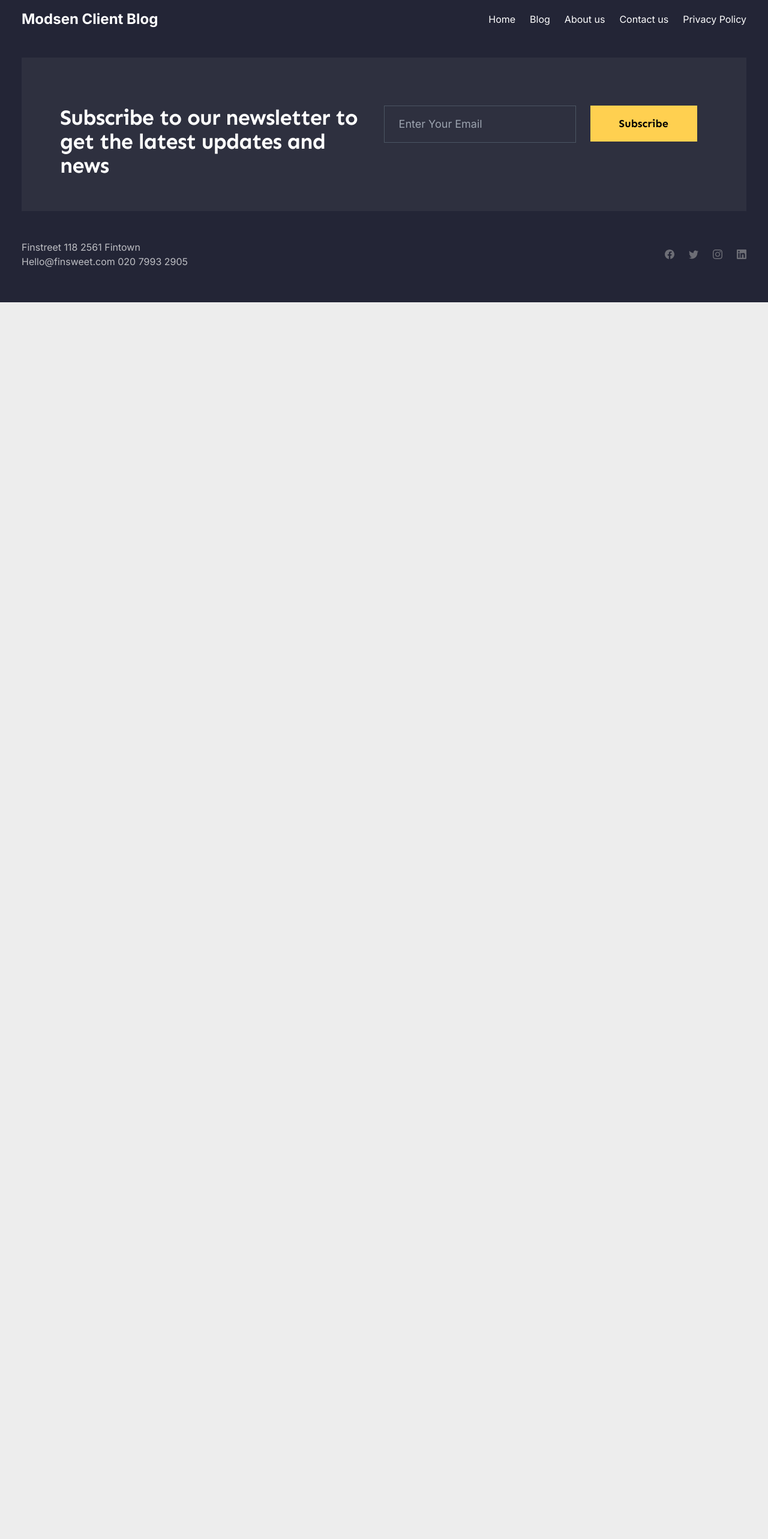
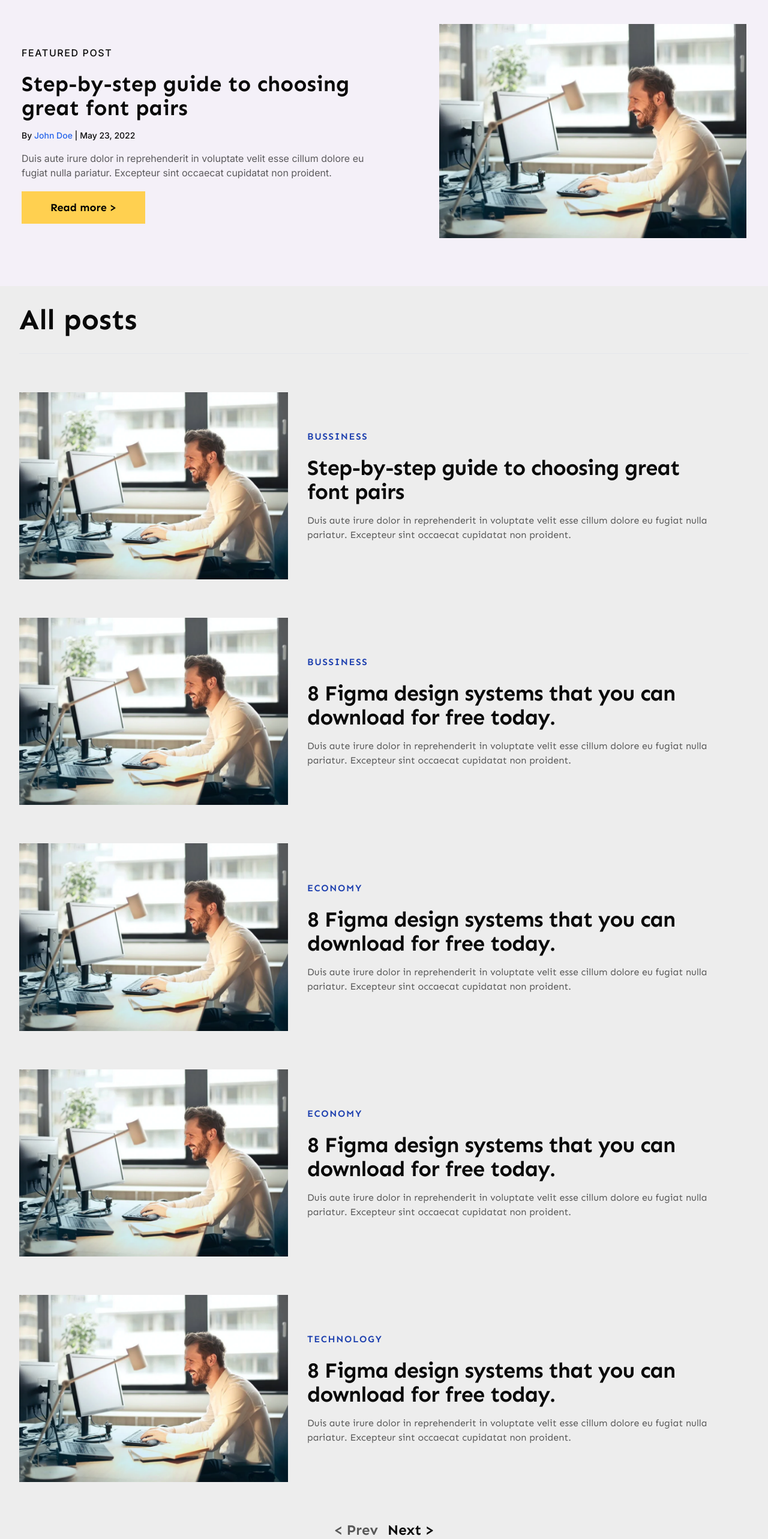
Before and after one commit to divineDuckk/Modsen-Client-Blog, a Next.js app: page /blog in a window 1280 px wide. Shown: the part 120-2686 px from the top of the page at 60% size. Before the commit the page ends 800 px from the top, so only its background shows below. Built offline with nearby package versions, Linux system fonts and the light colour scheme.

Commit message:
feat: add posts

```diff
--- a/src/app/blog/page.tsx
+++ b/src/app/blog/page.tsx
@@ -1 +1,46 @@
-export default function Blog() {}
+import Image from "next/image";
+
+import { sen } from "@/app/fonts";
+import { ActionLink } from "@/components/ActionLink";
+import { PostsContainer } from "@/components/PostsContainer";
+import { BLOG_POST_ROUTE } from "@/constants";
+import { Post } from "@/interfaces/post";
+import { getAbsoluteUrl } from "@/utils/functions/getAbsoluteUrl";
+
+export default async function Blog() {
+  const baseUrl = getAbsoluteUrl();
+  const response = await fetch(`${baseUrl}/api`);
+  const posts: Post[] = await response.json();
+  const { author, content, date, imgUrl, title, id } = posts[0];
+  return (
+    <div className="w-full">
+      <main className="flex flex-col items-center">
+        <div className="bg-magnolia w-full mb-8">
+          <div className="flex w-full mb-20 max-w-1440 mx-auto justify-between px-9 pt-20 items-center">
+            <section className="max-w-xl">
+              <h3 className="font-medium text-base tracking-widest uppercase mb-5">
+                Featured Post
+              </h3>
+              <h2 className={`${sen.className} font-bold text-4xl mb-4`}>
+                {title}
+              </h2>
+              <p className="font-medium text-sm mb-4">
+                By{" "}
+                <span className="font-medium text-sm text-blue-600">
+                  {author}
+                </span>{" "}
+                | {date}
+              </p>
+              <p className="mb-8 font-normal text-base opacity-65">{content}</p>
+              <ActionLink content="Read more >" link={BLOG_POST_ROUTE + id} />
+            </section>
+            <div className="max-w-lg object-cover">
+              <Image src={imgUrl} alt="post image" />
+            </div>
+          </div>
+        </div>
+        <PostsContainer serverPosts={posts} />
+      </main>
+    </div>
+  );
+}
--- /dev/null
+++ b/src/components/BlogPost/index.tsx
@@ -0,0 +1,37 @@
+/* eslint-disable @typescript-eslint/no-unused-vars */
+import Image from "next/image";
+import { FC } from "react";
+
+import { sen } from "@/app/fonts";
+
+import { BlogPostProps } from "./types";
+
+export const BlogPost: FC<BlogPostProps> = ({
+  author,
+  authorId,
+  category,
+  content,
+  date,
+  id,
+  imgUrl,
+  title,
+}) => {
+  return (
+    <article className="flex gap-8 items-center hover:bg-linen transition-all cursor-pointer">
+      <div className="object-cover max-w-md max-h-80 w-full">
+        <Image src={imgUrl} alt="post image" />
+      </div>
+      <div className="max-w-2xl">
+        <h3 className="font-semibold text-base text-blue-800 tracking-widest mb-5 uppercase">
+          {category}
+        </h3>
+        <h2
+          className={`${sen.className} font-bold text-4xl tracking-tight mb-4`}
+        >
+          {title}
+        </h2>
+        <p className="font-normal text-base opacity-65">{content}</p>
+      </div>
+    </article>
+  );
+};
--- /dev/null
+++ b/src/components/BlogPost/types.ts
@@ -0,0 +1,3 @@
+import { Post } from "@/interfaces/post";
+
+export interface BlogPostProps extends Post {}
--- /dev/null
+++ b/src/components/PostsContainer/constants.ts
@@ -0,0 +1 @@
+export const PAGE_SIZE = 5;
--- /dev/null
+++ b/src/components/PostsContainer/index.tsx
@@ -0,0 +1,96 @@
+"use client";
+
+import { FC, useRef, useState } from "react";
+
+import { sen } from "@/app/fonts";
+import { BlogPost } from "@/components/BlogPost";
+import { Post } from "@/interfaces/post";
+import { checkIsEndOfArray } from "@/utils/functions/checkIsEndOfArray";
+
+import { PAGE_SIZE } from "./constants";
+import { PostsContainerProps } from "./types";
+
+export const PostsContainer: FC<PostsContainerProps> = ({ serverPosts }) => {
+  const [page, setPage] = useState(0);
+  const [posts, setPosts] = useState<Post[]>(
+    serverPosts.slice(page, PAGE_SIZE),
+  );
+
+  const ref = useRef<HTMLDivElement>(null);
+
+  const handleNextClick = () => {
+    setPage((prev) => prev + PAGE_SIZE);
+    setPosts(serverPosts.slice(page + PAGE_SIZE, page + 2 * PAGE_SIZE));
+    scrollToPost();
+  };
+
+  const handlePrevtClick = () => {
+    setPage((prev) => prev - PAGE_SIZE);
+    setPosts(serverPosts.slice(page - PAGE_SIZE, page));
+    scrollToPost();
+  };
+
+  const scrollToPost = () => {
+    if (ref.current) {
+      ref.current.scrollIntoView({
+        block: "start",
+        inline: "start",
+      });
+    }
+  };
+
+  const isThereNextPage = checkIsEndOfArray(posts, serverPosts);
+
+  return (
+    <div
+      className={`${sen.className} font-bold text-5xl w-full max-w-1440 px-8 mb-16`}
+      ref={ref}
+    >
+      <h1 className="text-left w-full pb-8 border-b border-solid border-gray-200 mb-16">
+        All posts
+      </h1>
+      <section className="flex flex-col gap-16 mb-16">
+        {posts.map(
+          ({
+            author,
+            authorId,
+            category,
+            content,
+            date,
+            id,
+            imgUrl,
+            title,
+          }) => (
+            <BlogPost
+              author={author}
+              authorId={authorId}
+              category={category}
+              content={content}
+              date={date}
+              id={id}
+              imgUrl={imgUrl}
+              title={title}
+              key={id}
+            />
+          ),
+        )}
+      </section>
+      <div className="flex justify-center gap-4">
+        <button
+          onClick={handlePrevtClick}
+          className={`${sen.className} font-bold text-2xl transition-all   ${page === 0 ? "opacity-65 cursor-not-allowed" : "hover:scale-105"}`}
+          disabled={page === 0}
+        >
+          {"< Prev"}
+        </button>
+        <button
+          onClick={handleNextClick}
+          className={`${sen.className} font-bold text-2xl ${isThereNextPage ? "opacity-65 cursor-not-allowed" : "hover:scale-105"} transition-all`}
+          disabled={isThereNextPage}
+        >
+          {"Next >"}
+        </button>
+      </div>
+    </div>
+  );
+};
--- /dev/null
+++ b/src/components/PostsContainer/types.ts
@@ -0,0 +1,5 @@
+import { Post } from "@/interfaces/post";
+
+export interface PostsContainerProps {
+  serverPosts: Post[];
+}
--- a/src/constants/index.ts
+++ b/src/constants/index.ts
@@ -9,6 +9,7 @@ import author8 from "@/assets/author8.png";
 import businessIcon from "@/assets/business.svg";
 import economyIcon from "@/assets/economy.svg";
 import logo1 from "@/assets/Featured in.svg";
+import johnMockedImg from "@/assets/JohnsMockedImg.png";
 import logo2 from "@/assets/Logo 1.svg";
 import logo3 from "@/assets/Logo 3.svg";
 import logo4 from "@/assets/Logo 4.svg";
@@ -89,12 +90,11 @@ export const MOCKED_POSTS: Post[] = [
   {
     id: "1",
     author: "John Doe",
-    title:
-      "Lorem ipsum dolor sit amet, consectetur adipiscing elit, sed do eiusmod tempor.",
+    title: "Step-by-step guide to choosing great font pairs",
     content:
       "Duis aute irure dolor in reprehenderit in voluptate velit esse cillum dolore eu fugiat nulla pariatur. Excepteur sint occaecat cupidatat non proident.",
     date: "May 23, 2022",
-    imgUrl: mockedImg,
+    imgUrl: johnMockedImg,
     category: "bussiness",
     authorId: "10",
   },
@@ -105,7 +105,7 @@ export const MOCKED_POSTS: Post[] = [
     content:
       "Duis aute irure dolor in reprehenderit in voluptate velit esse cillum dolore eu fugiat nulla pariatur. Excepteur sint occaecat cupidatat non proident.",
     date: "Aug 23, 2021",
-    imgUrl: mockedImg,
+    imgUrl: johnMockedImg,
     category: "bussiness",
     authorId: "10",
   },
@@ -116,7 +116,7 @@ export const MOCKED_POSTS: Post[] = [
     content:
       "Duis aute irure dolor in reprehenderit in voluptate velit esse cillum dolore eu fugiat nulla pariatur. Excepteur sint occaecat cupidatat non proident.",
     date: "Aug 23, 2021",
-    imgUrl: mockedImg,
+    imgUrl: johnMockedImg,
     category: "economy",
     authorId: "10",
   },
@@ -127,7 +127,7 @@ export const MOCKED_POSTS: Post[] = [
     content:
       "Duis aute irure dolor in reprehenderit in voluptate velit esse cillum dolore eu fugiat nulla pariatur. Excepteur sint occaecat cupidatat non proident.",
     date: "Aug 23, 2021",
-    imgUrl: mockedImg,
+    imgUrl: johnMockedImg,
     category: "economy",
     authorId: "10",
   },
@@ -138,7 +138,7 @@ export const MOCKED_POSTS: Post[] = [
     content:
       "Duis aute irure dolor in reprehenderit in voluptate velit esse cillum dolore eu fugiat nulla pariatur. Excepteur sint occaecat cupidatat non proident.",
     date: "Aug 23, 2021",
-    imgUrl: mockedImg,
+    imgUrl: johnMockedImg,
     category: "technology",
     authorId: "10",
   },
--- /dev/null
+++ b/src/utils/functions/checkIsEndOfArray.ts
@@ -0,0 +1,5 @@
+import { Post } from "@/interfaces/post";
+
+export const checkIsEndOfArray = (subArray: Post[], array: Post[]) => {
+  return subArray[subArray.length - 1].id === array[array.length - 1].id;
+};
```
Also changed, not shown: src/assets/JohnsMockedImg.png (added).
